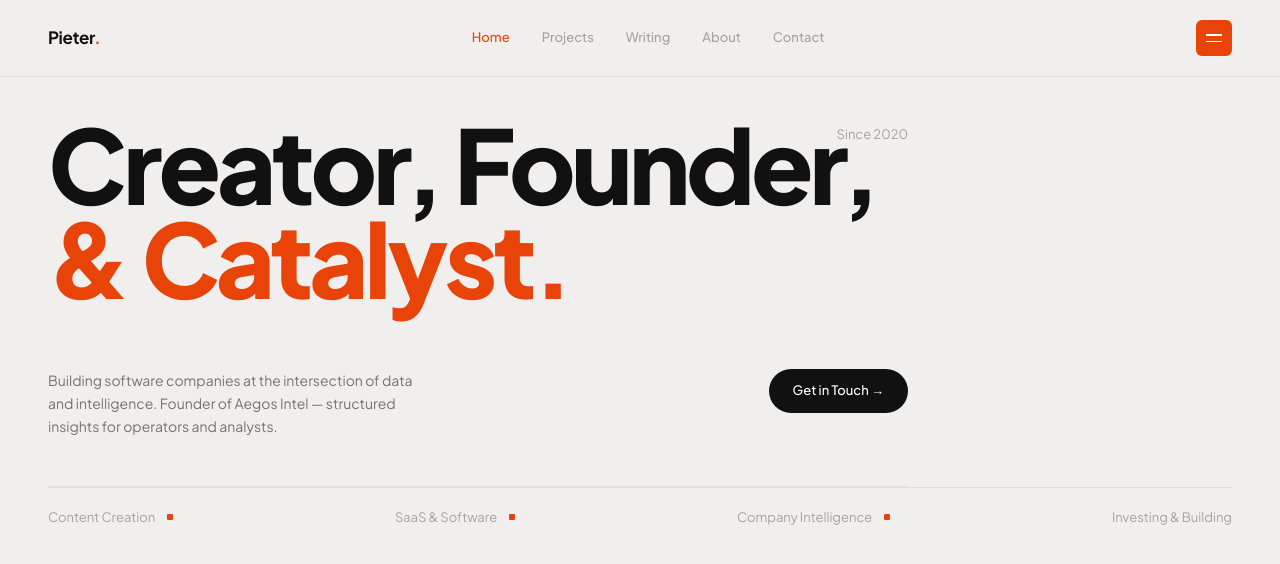
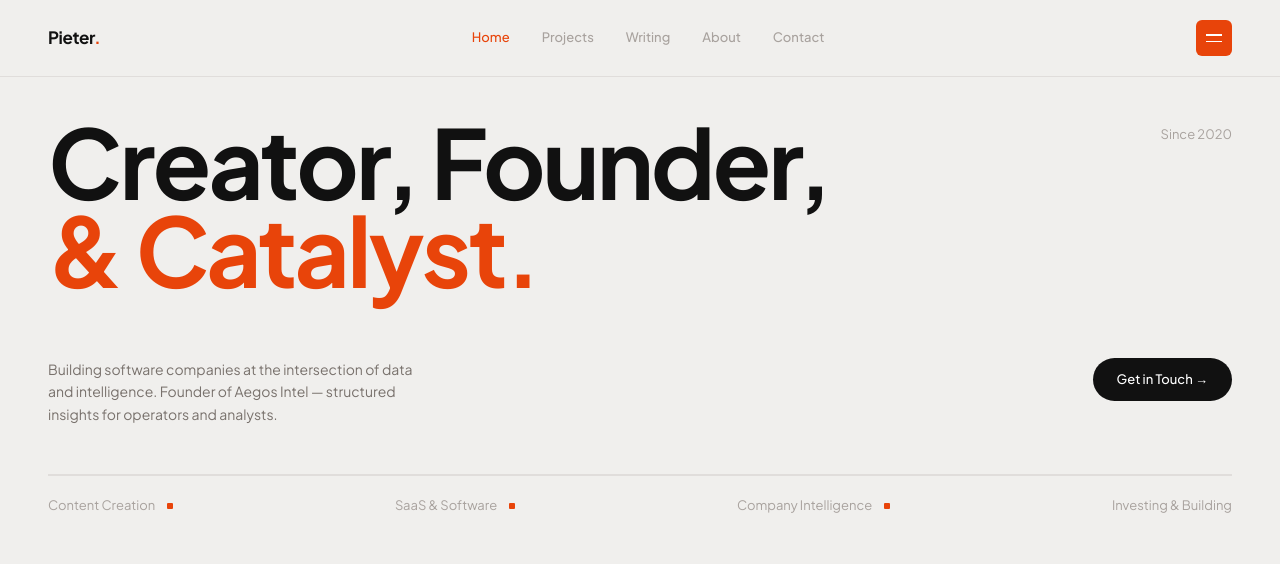
Before and after one commit to sillyledger/personal, a Next.js app: page / in a window 1280 px wide. Shown: the top 564 px of the page. Built offline with nearby package versions, Linux system fonts and the light colour scheme.

Commit message:
Update Hero.tsx

```diff
--- a/components/Hero.tsx
+++ b/components/Hero.tsx
@@ -2,16 +2,16 @@ import Link from "next/link";
 
 export default function Hero() {
   return (
-    <section className="relative pt-10 pb-0 max-w-[860px]">
+    <section className="relative pt-10 pb-0">
 
       <span className="absolute top-12 right-0 text-[13px] text-stone-400">
         Since 2020
       </span>
 
-      <h1 className="text-[clamp(60px,8vw,110px)] font-extrabold leading-[0.92] tracking-[-0.04em] text-[#111]">
+      <h1 className="text-[clamp(60px,7.5vw,115px)] font-bold leading-[0.92] tracking-[-0.03em] text-[#111] whitespace-nowrap">
         Creator, Founder,
       </h1>
-      <h2 className="text-[clamp(60px,8vw,110px)] font-extrabold leading-[0.92] tracking-[-0.04em] text-accent mb-16">
+      <h2 className="text-[clamp(60px,7.5vw,115px)] font-bold leading-[0.92] tracking-[-0.03em] text-accent mb-16">
         &amp; Catalyst.
       </h2>
 
```
